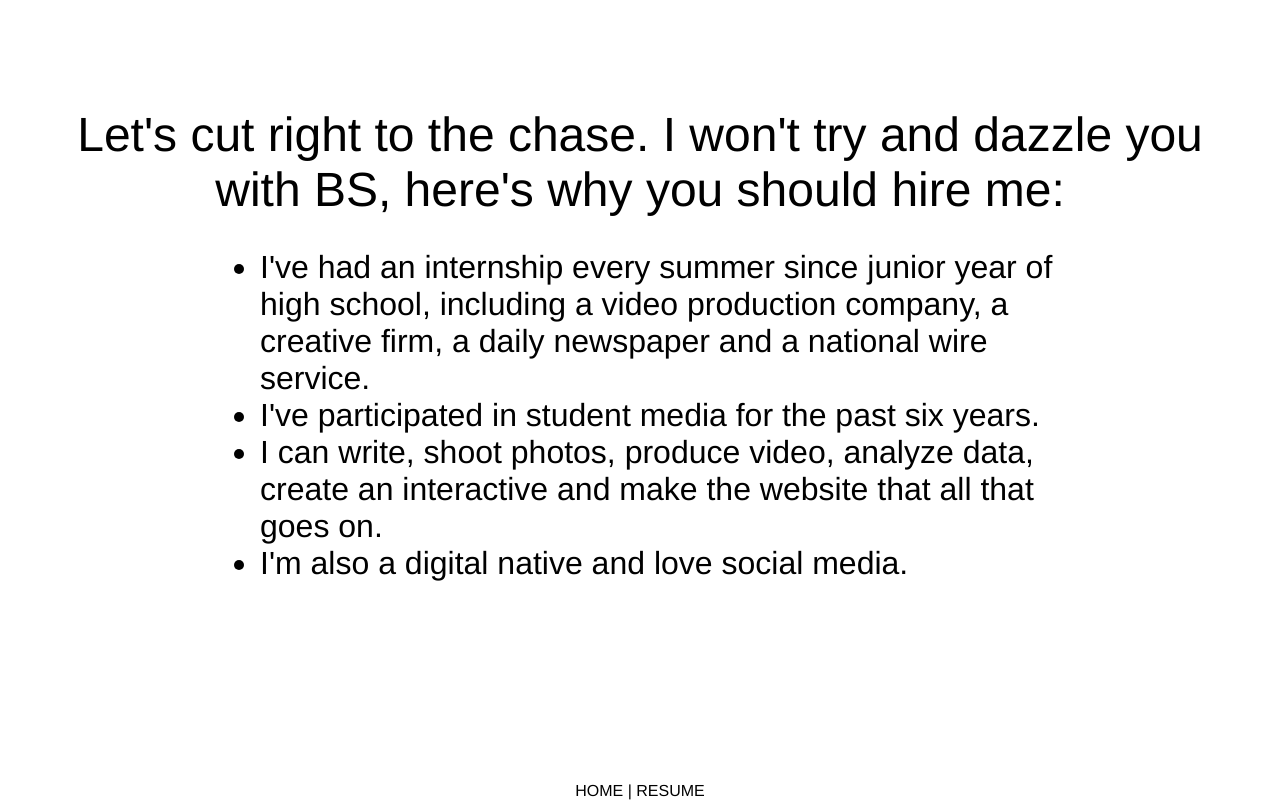
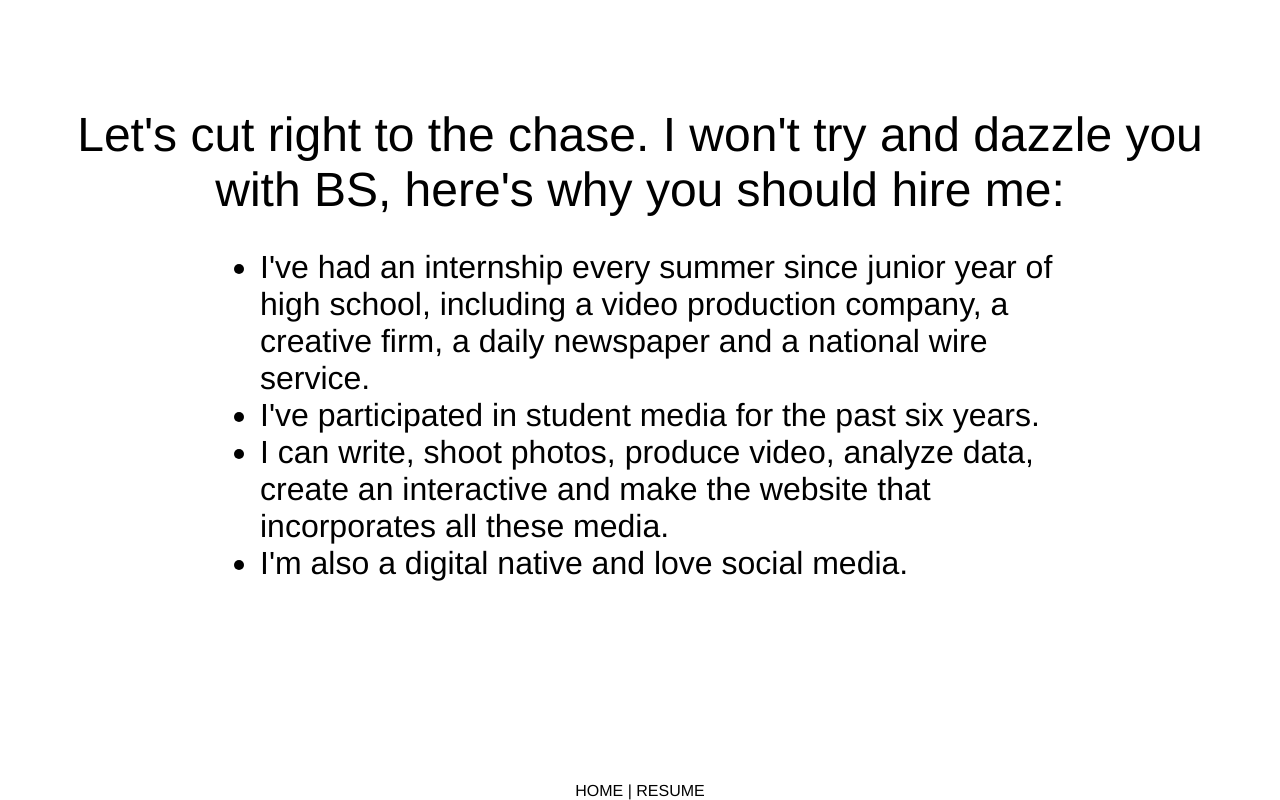
Before and after one commit to robertdenton/mySite, a plain HTML site: page v3/noBS.html in a window 1280 px wide. Shown: the part 532-1332 px from the top of the page. Drawn offline with nearby package versions, Linux system fonts and the light colour scheme.

Commit message:
amends noBS to fix that that

```diff
--- a/v3/noBS.html
+++ b/v3/noBS.html
@@ -47,7 +47,7 @@
 			<ul id="seg1list">
 				<li>I've had an internship every summer since junior year of high school, including a video production company, a creative firm, a daily newspaper and a national wire service.</li>
 				<li>I've participated in student media for the past six years.</li>
-				<li>I can write, shoot photos, produce video, analyze data, create an interactive and make the website that all that goes on.</li>
+				<li>I can write, shoot photos, produce video, analyze data, create an interactive and make the website that incorporates all these media.</li>
 				<li>I'm also a digital native and love social media.</li>
 			</ul>
 			<div id="bottom"><a href="index.html">HOME</a> | <a href="resume.html">RESUME</a></div>
```
